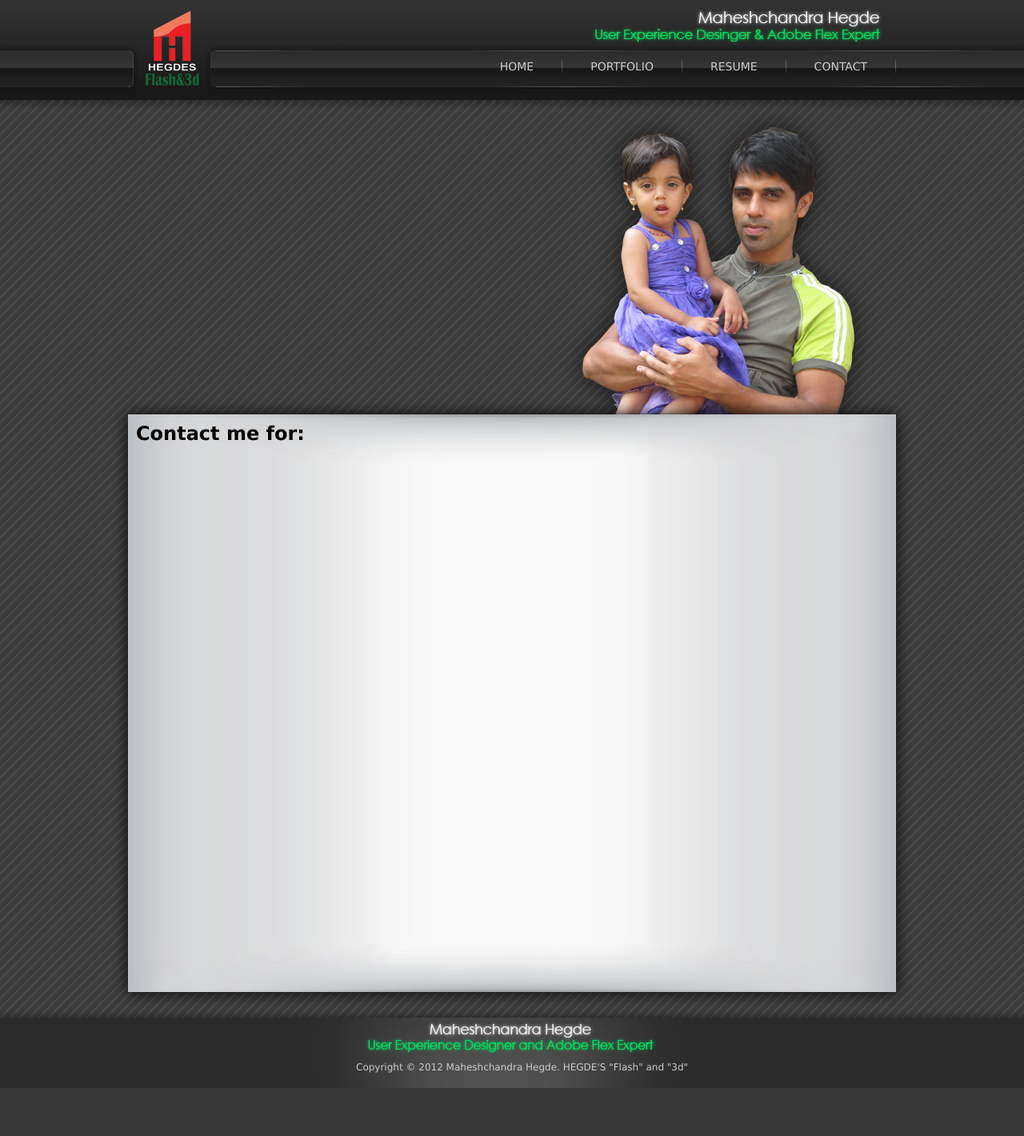
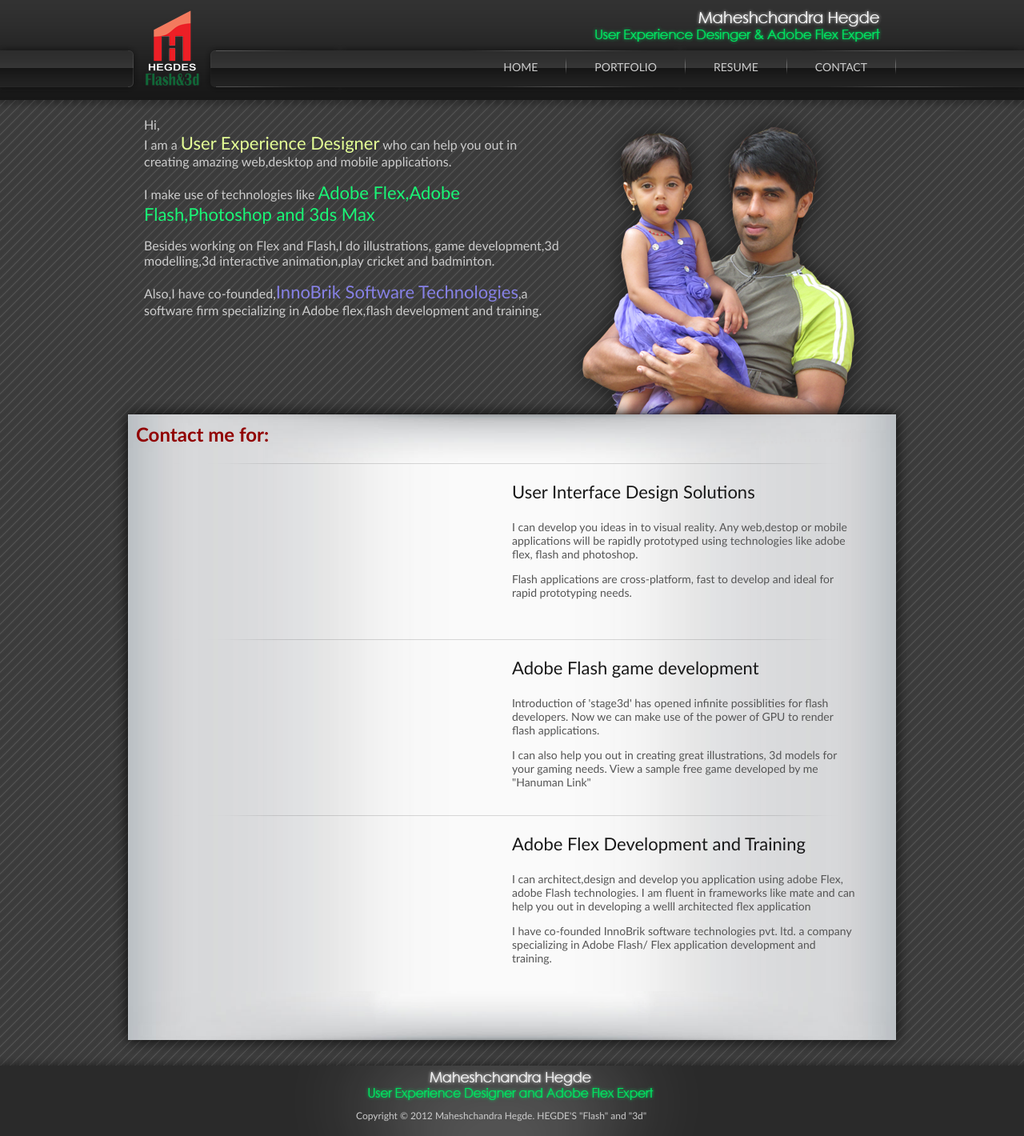
Before and after one commit to hegdemahesh/hegdemaheshWeb, a PHP site: page / in a window 1280 px wide. Shown: the whole page at 80% size. Before the commit the page ends 1360 px from the top, so only its background shows below. Run offline with PHP 8.4, Linux system fonts and the light colour scheme.

Commit message:
new images added

```diff
--- a/index.html
+++ b/index.html
@@ -45,8 +45,22 @@ img, div { behavior: url(iepngfix.htc); }
 		</div>
 
 	</div>
-	<div style="margin: 0 auto;width: 960px; height: 358px; position:relative" id="sliderDiv">
-		<div id="introDiv" style="positon: absolute; left: 10px; top: 5px;">
+	<div style="margin: 0 auto;width: 960px; height: 358px; position:relative;" id="sliderDiv">
+		<div id="introDiv" style="position: absolute; left: 20px; top: -10px; height: 340px; overflow: hidden;">
+			<p style="width: 520px;color: #ccc">Hi, <br/>
+				I am a <k style="color: #e5ff96;font-size: 22px;">User Experience Designer</k> who can help you out in creating amazing web,desktop and mobile applications.
+			</p>
+			<p style="width: 520px;color: #ccc">
+				I make use of technologies like <k style="color: #19f676;font-size: 22px;">Adobe Flex,Adobe Flash,Photoshop and 3ds Max</k>
+			</p>
+			<p style="width: 520px;color: #ccc">
+				Besides working on Flex and Flash,I do illustrations, game development,3d modelling,3d interactive animation,play cricket and badminton.
+			</p>
+			<p style="width: 520px;color: #ccc">
+				Also,I have co-founded,<k style="color: #8681e5;font-size: 22px;">InnoBrik Software Technologies</k>,a software firm specializing in Adobe flex,flash development
+				and training.
+			</p>
+
 		</div>
 
 
@@ -63,11 +77,54 @@ img, div { behavior: url(iepngfix.htc); }
 			<h2>Contact me for:</h2>
 		</div>
 	</div>
-	<div style="position: relative;margin: 0 auto;width: 1000px; height: 600px;background: url('web/middleContent.png') repeat-y scroll left top;background-color: transparent;"
+	<div style="position: relative;margin: 0 auto;width: 1000px; background: url('web/middleContent.png') repeat-y scroll left top;background-color: transparent;"
 		id="contentDiv">
+		<div id="content1" style="height: 220px;position: relative;">
+			<img src="web/divider.png" style="position: absolute; left: 70px; top: 0px;"></img>
+			<k style="position: absolute; left: 500px;">
+				<h3>User Interface Design Solutions</h3>
+				<p style="color: #555555;font-size: 14px;width: 430px;">
+				I can develop you ideas in to visual reality.
+				Any web,destop or mobile applications will be rapidly prototyped using technologies like adobe flex, flash and photoshop.
+				</p>
+				<p style="color: #555555;font-size: 14px;width: 430px;">
+				Flash applications are cross-platform, fast to develop and ideal for rapid prototyping needs.
+				</p>
+			</k>
 
+		</div>
+		<div id="content2" style="height: 220px;position: relative;">
+			<img src="web/divider.png" style="position: absolute; left: 70px; top: 0px;"></img>
+			<k style="position: absolute; left: 500px;">
+				<h3>Adobe Flash game development</h3>
+				<p style="color: #555555;font-size: 14px;width: 430px;">
+				Introduction of 'stage3d' has opened infinite possiblities for flash developers.
+				Now we can make use of the power of GPU to render flash applications.
+				</p>
+				<p style="color: #555555;font-size: 14px;width: 430px;">
+					I can also help you out in creating great illustrations, 3d models for your gaming needs.
+					View a sample free game developed by me "Hanuman Link"
+				</p>
+			</k>
+		</div>
+		<div id="content3" style="height: 220px;position: relative;">
+			<img src="web/divider.png" style="position: absolute; left: 70px; top: 0px;"></img>
+			<k style="position: absolute; left: 500px;">
+				<h3>Adobe Flex Development and Training</h3>
+				<p style="color: #555555;font-size: 14px;width: 430px;">
+				I can architect,design and develop you application using adobe Flex, adobe Flash technologies.
+				I am fluent in frameworks like mate and can help you out in developing a welll architected flex application
+				</p>
+				<p style="color: #555555;font-size: 14px;width: 430px;">
+
+						I have co-founded InnoBrik software technologies pvt. ltd. a company specializing
+						in Adobe Flash/ Flex application development and training.
+
+				</p>
+			</k>
+		</div>
 	</div>
-	<div style="margin: 0 auto;width: 1000px;height: 81px; position: relative;" id="contentHeaderDiv">
+	<div style="margin: 0 auto;width: 1000px;height: 81px; position: relative;" >
 		<div  style="positon: absolute; left: 0px; top: 0px;">
 			<img  src="web/lowerContent.png" />
 		</div>
--- a/style.css
+++ b/style.css
@@ -1,11 +1,20 @@
 body {
 
 	background-color: #000000 ;
-	font-family: "Century Gothic","Lucida Sans Unicode", Arial, Helvetica, sans-serif;
+	font-family: "Century Gothic",Trebuchet MS, Arial, Helvetica, sans-serif;
 	margin: 0px;
 	padding: 0px;
 	top: 0px;
 	bottom: 0px;
+}
+body h2 {
+	color: #910000;
+	font-size: 24px;
+}
+body h3 {
+	color: #181818;
+	font-size: 22px;
+	font-weight: normal;
 }
 
 #nav li {
```
Also changed, not shown: web/AVM.png (added), web/BSR.png (added), web/cisco.png (added), web/ciscologo.png (added), web/content1.png (added), web/content2.png (added), web/content3.png (added), web/dglogik.png (added), web/divider.png (added), web/lowerContent.png, web/middleContent.png, web/parallocity.png (added), web/secutech.png (added), web/slider1.png (added), 3 more files.
